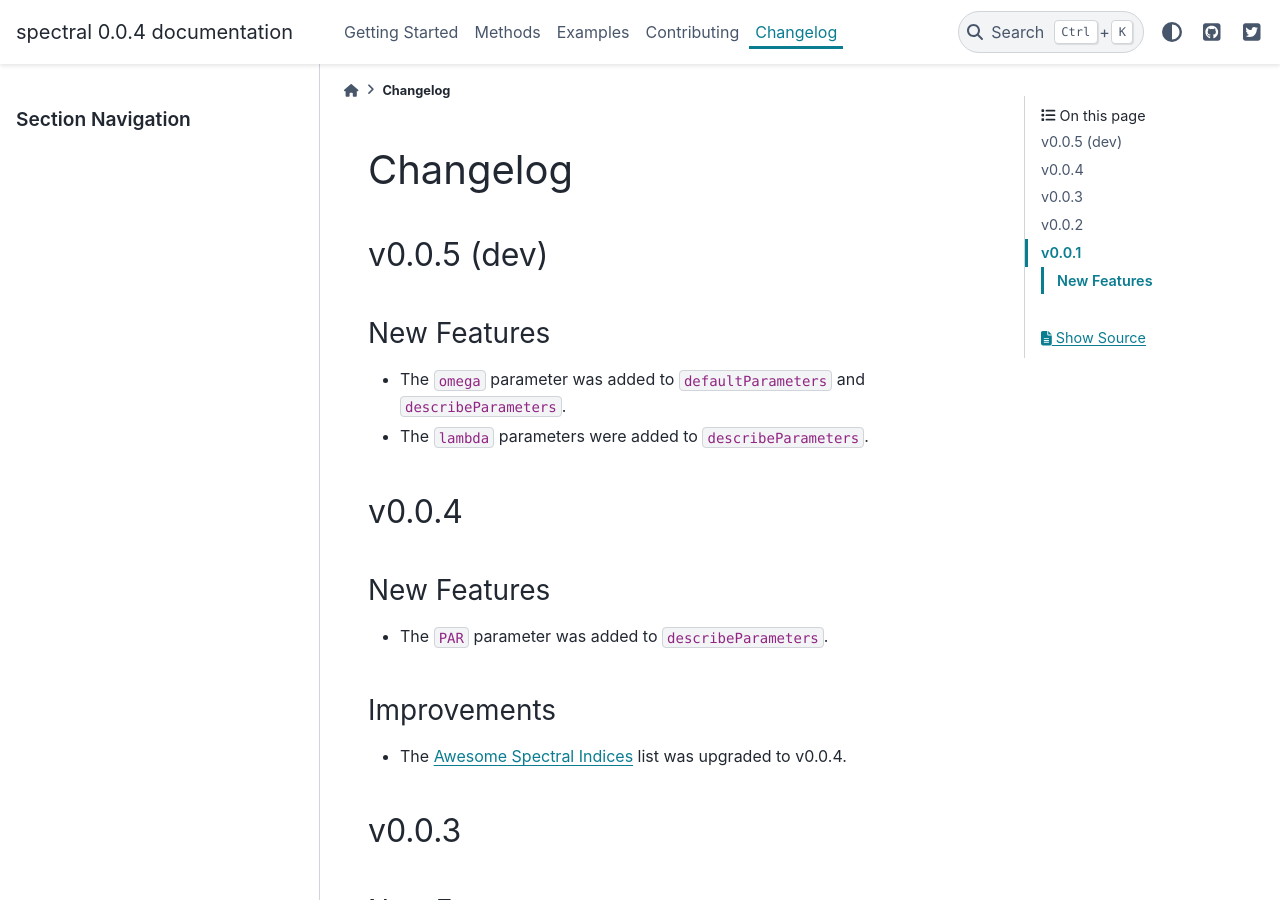
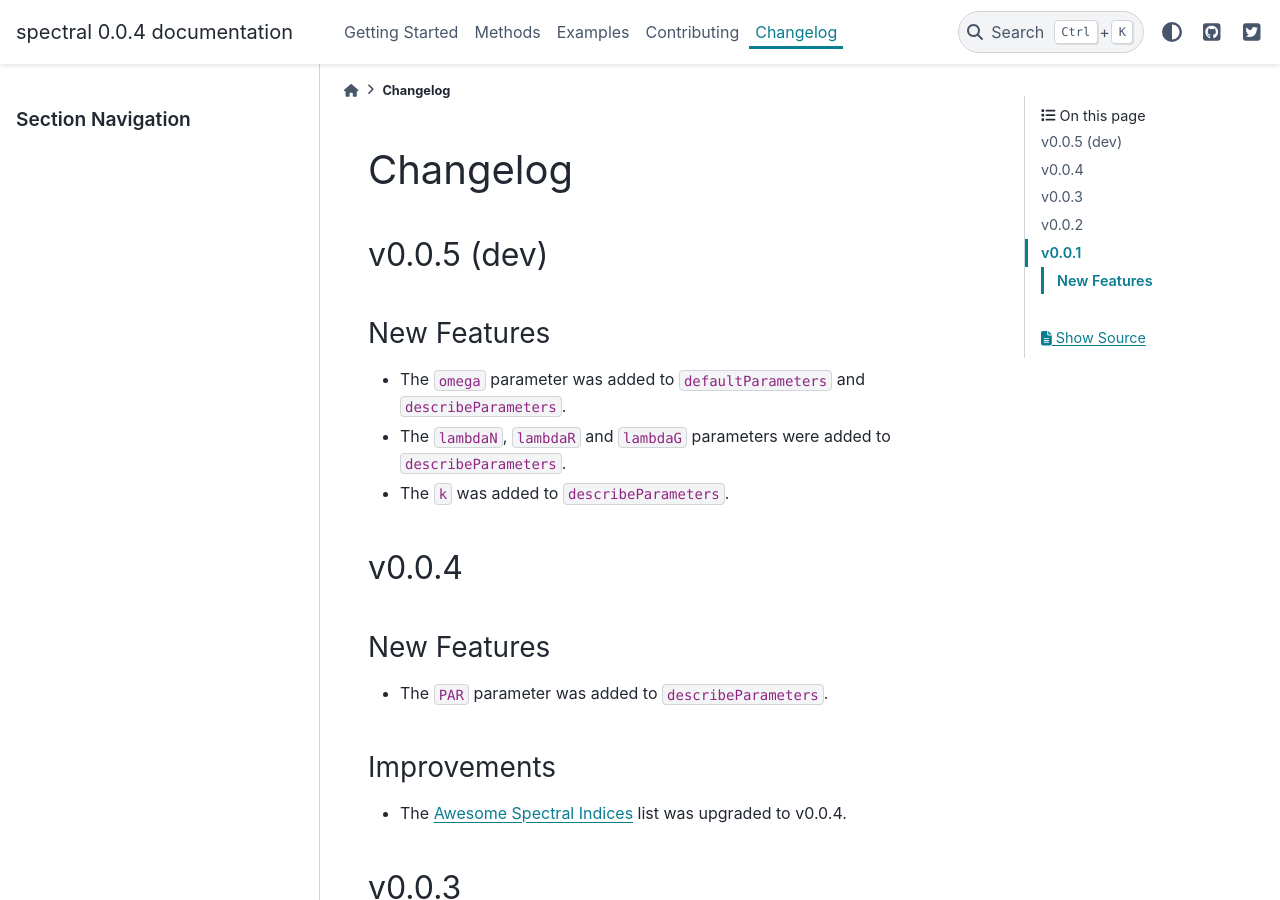
Before and after one commit to awesome-spectral-indices/spectral, a Sphinx documentation site: the page built from docs/changelog.rst, in a window 1280 px wide and 900 px high. Built offline with Sphinx 7.4.7 and the PyData theme 0.15.4, drawn with Linux system fonts in a browser that asks for light colours.

Commit message:
DOCS: Updated changelog

```diff
--- a/docs/changelog.rst
+++ b/docs/changelog.rst
@@ -8,7 +8,8 @@ New Features
 ~~~~~~~~~~~~
 
 - The :code:`omega` parameter was added to :code:`defaultParameters` and :code:`describeParameters`.
-- The :code:`lambda` parameters were added to :code:`describeParameters`.
+- The :code:`lambdaN`, :code:`lambdaR` and :code:`lambdaG` parameters were added to :code:`describeParameters`.
+- The :code:`k` was added to :code:`describeParameters`.
 
 v0.0.4
 ------
```
